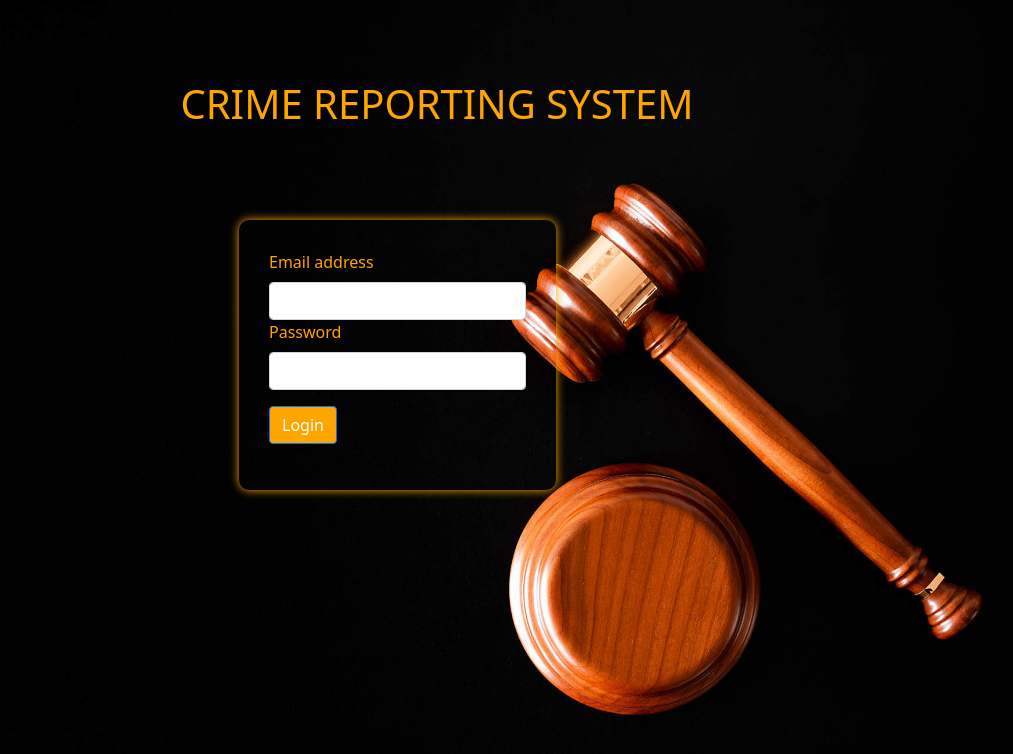
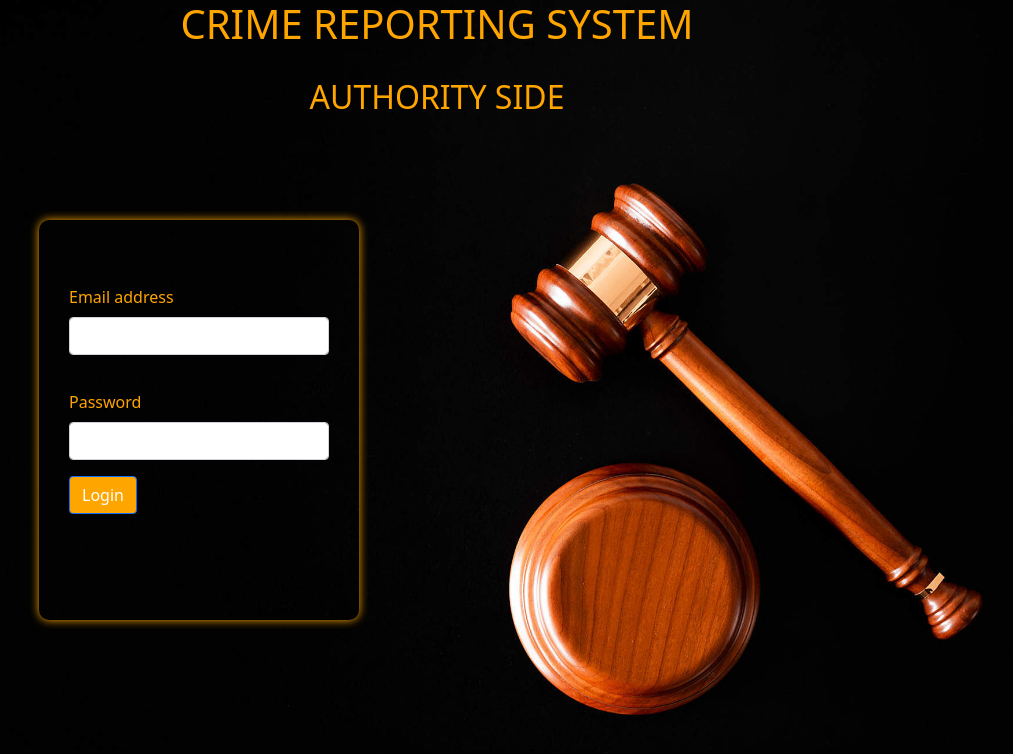
Before and after one commit to Pranav-kk/Crime-reporting-system, a plain HTML site: page Index.html in a window 1280 px wide. Shown: the whole page, without its empty margins (203-1216 px from the left). Drawn offline with nearby package versions, Linux system fonts and the light colour scheme.

Commit message:
changes to authority side

```diff
--- a/Index.html
+++ b/Index.html
@@ -12,7 +12,8 @@
 
 <div class="outermost">
 <h1 id="h1">CRIME REPORTING SYSTEM</h1>
- <section class="container-fluid ">
+<h2 id="h2">AUTHORITY SIDE</h2>
+ <section class="container-fluid">
     <section class="row justify-content-center">
         <section class="col-12 col-sm-6 col-md-3">
             <form class="form-container">
@@ -38,6 +39,8 @@
  </section>
 </div>
 
+
+
 <script src="https://cdn.jsdelivr.net/npm/bootstrap@5.0.0-beta3/dist/js/bootstrap.bundle.min.js" integrity="sha384-JEW9xMcG8R+pH31jmWH6WWP0WintQrMb4s7ZOdauHnUtxwoG2vI5DkLtS3qm9Ekf" crossorigin="anonymous"></script>
 <script src="https://cdn.jsdelivr.net/npm/@popperjs/core@2.9.1/dist/umd/popper.min.js" integrity="sha384-SR1sx49pcuLnqZUnnPwx6FCym0wLsk5JZuNx2bPPENzswTNFaQU1RDvt3wT4gWFG" crossorigin="anonymous"></script>
 <script src="https://cdn.jsdelivr.net/npm/bootstrap@5.0.0-beta3/dist/js/bootstrap.min.js" integrity="sha384-j0CNLUeiqtyaRmlzUHCPZ+Gy5fQu0dQ6eZ/xAww941Ai1SxSY+0EQqNXNE6DZiVc" crossorigin="anonymous"></script>
--- a/style.css
+++ b/style.css
@@ -2,32 +2,42 @@ body{
 
 
 
-    background-image: url(bg1.jpg);
+    background: url(bg1.jpg);
     background-repeat: no-repeat;
-    width: 100%;
-    height: 100vh;
-    background-size: 100%;
+    height: 100%;
+    background-size: cover;
 
 
-}
-.outermost{
-    padding-top: 80px;
 }
 #h1{
     text-align: center;
     align-items: center;
     color: orange;
 }
+#h2{
+    margin-top: 30px;
+    text-align: center;
+    align-items: center;
+    color: orange;
+
+}
+
 .form-container{
-    align-items: right;
+    height: 400px;
+    width: 25%;
+    align-items: left;
     margin-top: 100px;
-    margin-left: -50px;
+    margin-left: -250px;
     position: absolute;
     top: 15vh;
 
     padding: 30px;
     border-radius: 10px;
     box-shadow: 0px 0px 10px 0px orange;
+}
+.mb-3
+{
+    margin-top: 35px;
 }
 .form-label{
     color: orange;
@@ -38,7 +48,7 @@ body{
 }
 
 @media only screen and (max-width: 678px){
-    .bg{
+    .body{
         background-size: 300%;
 
     }
```
